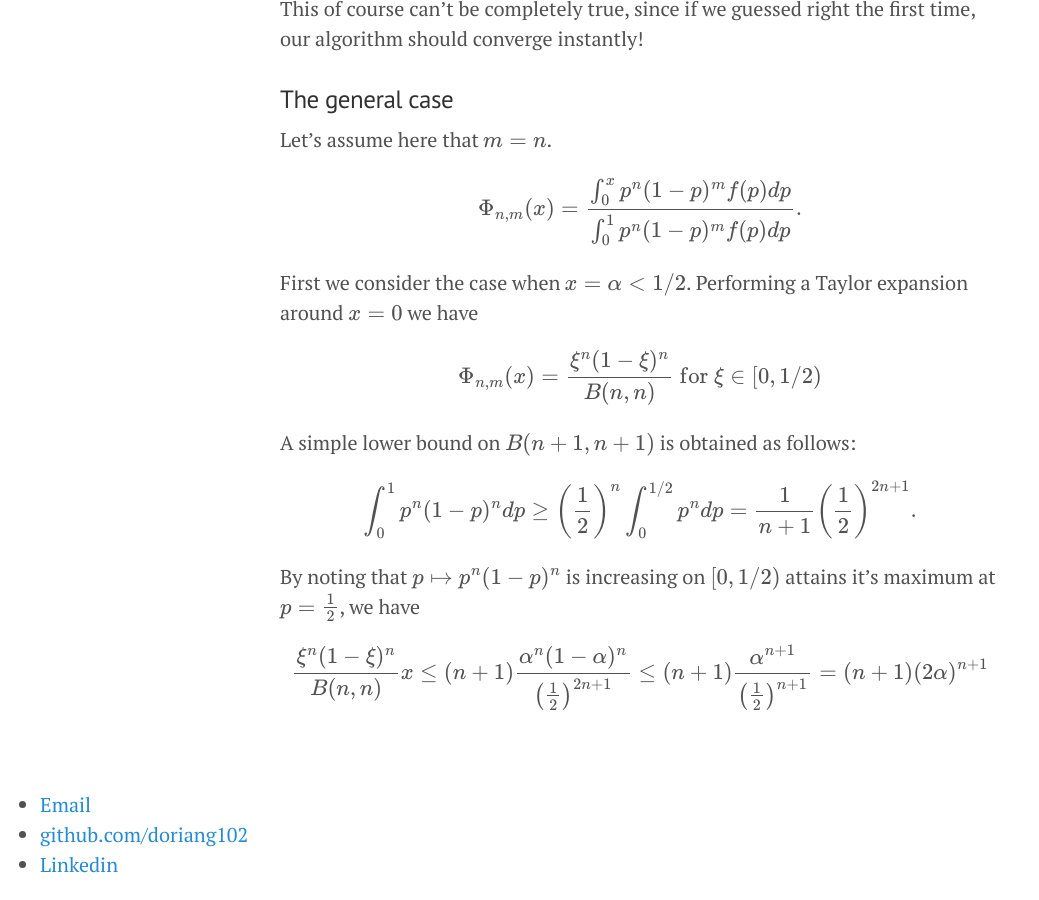
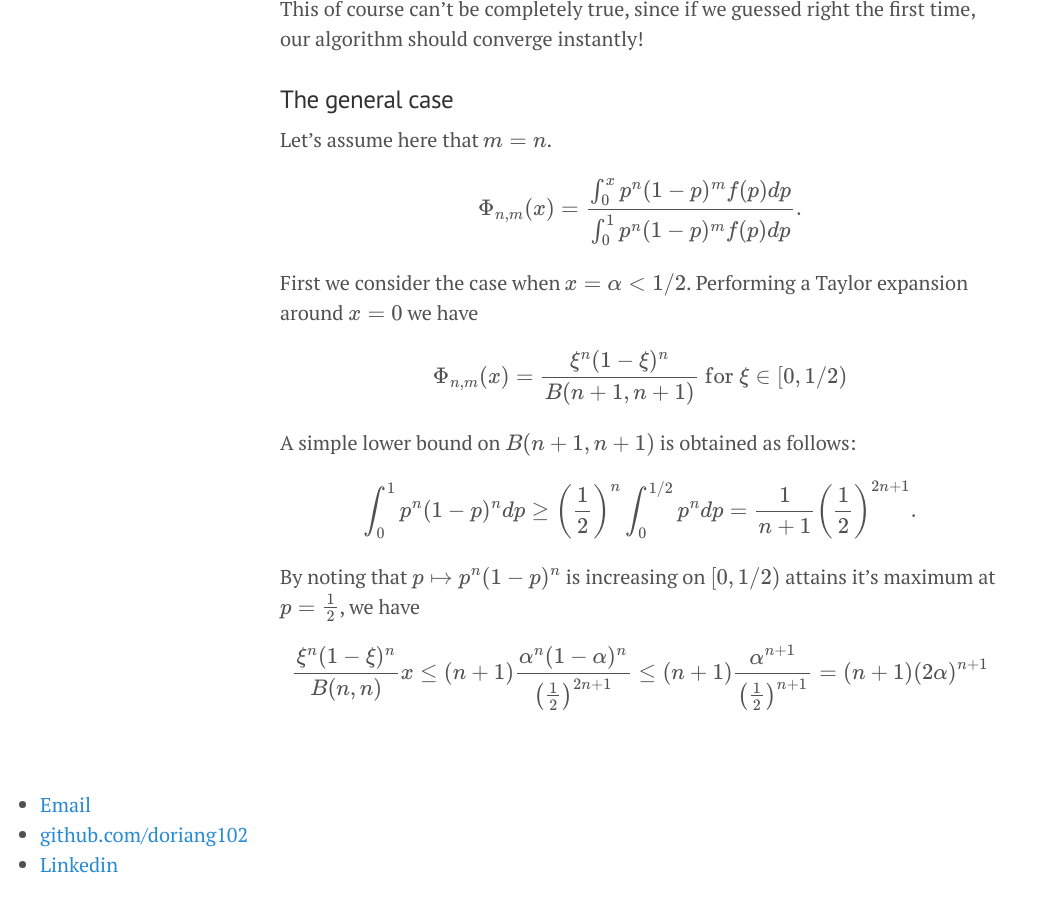
Before and after one commit to doriang102/doriang102.github.io, a Jekyll site: the page built from _posts/2017-06-10-hypothesis-testing-part-2.md, in a window 1280 px wide and 900 px high, scrolled down 2250 px. Shown: the whole window, without its empty margins (0-1039 px from the left). Built offline with Jekyll 4.4.1, drawn with Linux system fonts in a browser that asks for light colours; our own code applies the rules of GitHub Pages for plain Markdown files; formulas are drawn with MathJax 3.

Commit message:
Update 2017-06-10-hypothesis-testing-part-2.md

```diff
--- a/_posts/2017-06-10-hypothesis-testing-part-2.md
+++ b/_posts/2017-06-10-hypothesis-testing-part-2.md
@@ -68,7 +68,7 @@
 First we consider the case when $$x = \alpha < 1/2$$. Performing a Taylor expansion around $$x=0$$ we have
 
 
-$$ \Phi_{n,m}(x) = \frac{\xi^{n}(1-\xi)^{n}}{B(n,n)} \textrm{ for } \xi \in [0,1/2)$$
+$$ \Phi_{n,m}(x) = \frac{\xi^{n}(1-\xi)^{n}}{B(n+1,n+1)} \textrm{ for } \xi \in [0,1/2)$$
 
 
 A simple lower bound on $$B(n+1,n+1)$$ is obtained as follows:
```
